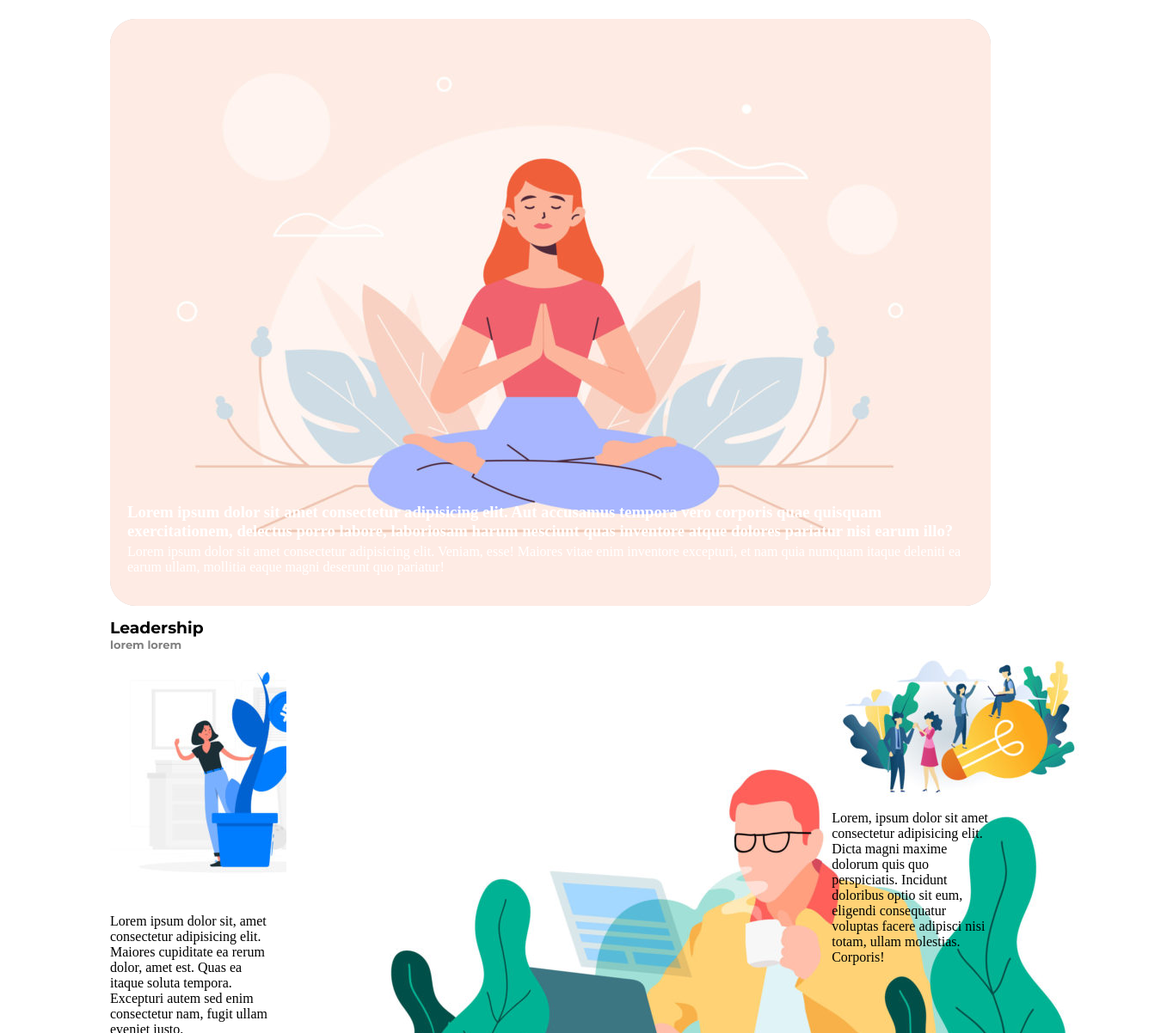
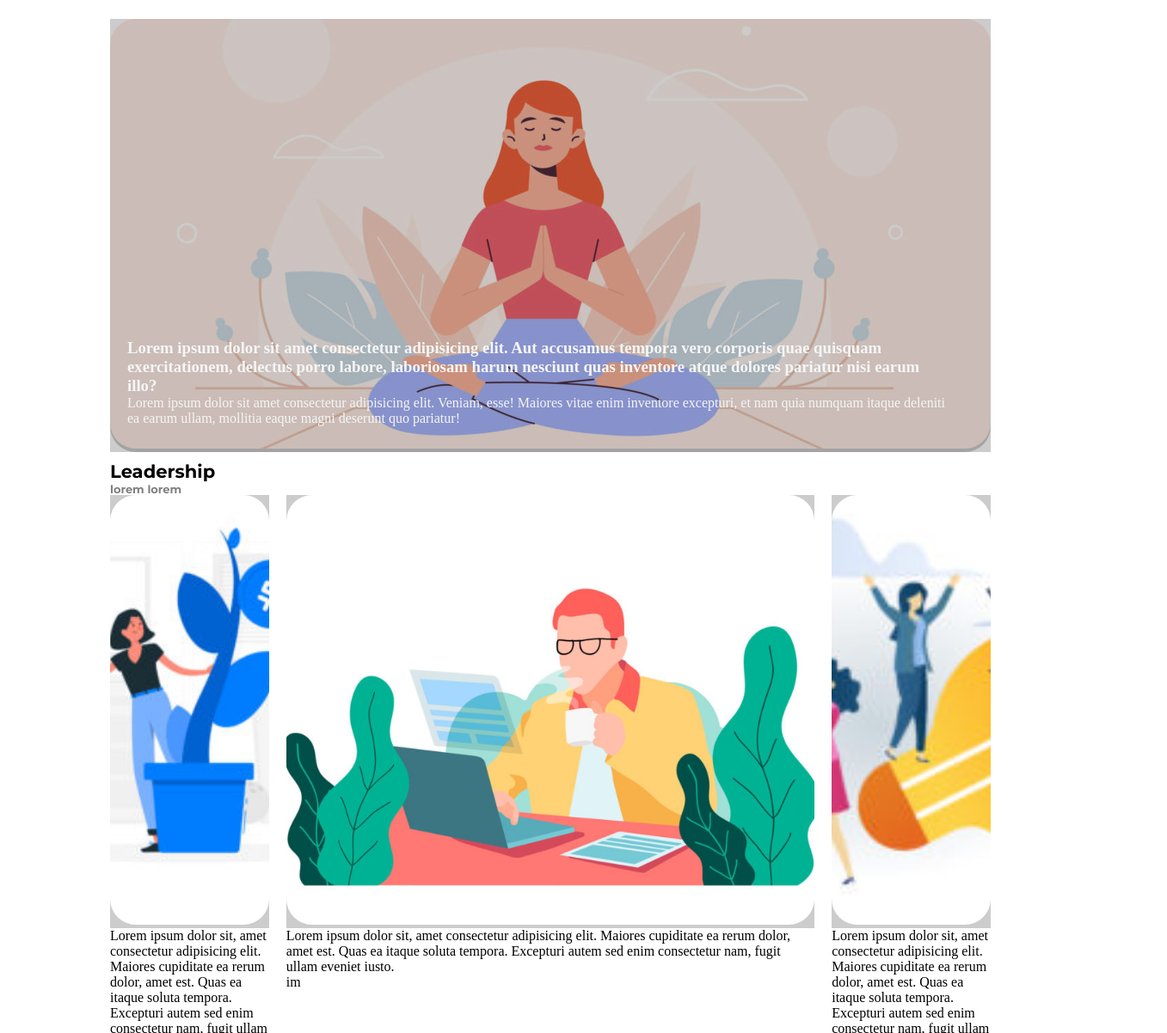
Before and after one commit to Jhon818/htmlcss-wp, a plain HTML site: page index.html in a window 1280 px wide. Shown: the part 98-1300 px from the top of the page at 86% size, 1357 px wide, since content can reach past the window. Drawn offline with Linux system fonts and the light colour scheme.

Commit message:
modifiche

```diff
--- a/css/style.css
+++ b/css/style.css
@@ -43,29 +43,31 @@ nav li a{
 
 /* jumbotron */
 .jumbotron{
-    object-fit: cover;
+    position: absolute;
+    inset: 0;
+    border-radius: 30px;
+    background-color: rgba(0, 0, 0, .2);
+}
+
+.overlay img{
     width: 100%;
     border-radius: 30px;
-    background-color: rgba(0, 0, 0, 0.2);
+    height: 500px;
+    object-fit: cover;
 }
-
 /* overlay */
-.overlay{
+.overlay.container{
     margin-top: 30px;
     position: relative;
-    color: white;
 }
+  .overlay{
+      position: relative;
+      background-color: rgba(0, 0, 0, .2);
+      width: 100%;
+      object-fit: cover;
+  }
 
-.overlay h3{
-position: absolute;
-bottom: 80px;
-left: 20px;
-}
-.overlay > p{
-    position: absolute;
-    bottom: 40px;
-    left: 20px;
-}
+
 
 /*/overlay */
 
@@ -76,6 +78,7 @@ left: 20px;
     height: 30px;
     color: black;
     font-family: 'Montserrat', sans-serif;
+    font-size: large;
 }
 
 .hdr p{
@@ -104,30 +107,45 @@ footer p::after{
 .container{
     width: 100%;
     margin: 0% auto;
-    padding-bottom: 10px;
-
+}
+aside img{
+    width: 100%;
 }
 
 aside.left{
-    width:calc((100% / 5) - 20px);
+    width:calc((100% / 5) - 20px) ;
     float: left;
 }
+
 aside.right{
     width:calc((100% / 5) - 20px) ;
     float: left;
+}
+.content img{
+   width: 100%;
+}
+
+.text{
+    position: absolute;
+    bottom: 30px;
+    left: 20px;
+    right: 50px;
+    color: whitesmoke;
+
 }
 
  /* content */
 
  /* resizing img */
- aside,.content img{
 
- }
  /* /resizing img */
 
  .content{
      width:calc(100% / 5 * 3) ;
      float: left;
      margin:0 20px;
+ }
+
+ .testo{
 
  }
--- a/index.html
+++ b/index.html
@@ -31,10 +31,18 @@
 
     </header>
 <!-- overlay -->
-    <div class="overlay">
-        <img  class="jumbotron" src="img/banner.jpg" alt="banner">
+
+    <div class="overlay container">
+            <img   src="img/banner.jpg" alt="banner">
+
+            <div class="jumbotron">
+
+            </div>
+     <div class="text">
         <h3>Lorem ipsum dolor sit amet consectetur adipisicing elit. Aut accusamus tempora vero corporis quae quisquam exercitationem, delectus porro labore, laboriosam harum nesciunt quas inventore atque dolores pariatur nisi earum illo?</h3>
         <p>Lorem ipsum dolor sit amet consectetur adipisicing elit. Veniam, esse! Maiores vitae enim inventore excepturi, et nam quia numquam itaque deleniti ea earum ullam, mollitia eaque magni deserunt quo pariatur!</p>
+     </div>
+
     </div>
 <!-- /overlay -->
     <main class="container">
@@ -44,27 +52,62 @@
         <p>lorem lorem</p>
         </header>
 
+        <!-- <div class="sidebar">
+            <div class="overlay-container">
+              <img>
+
+            </div>
+            <div class="testo">
+              <h3>...</h3>
+              <p>...</p>
+            </div>
+          </div> -->
+
+<!-- aside left -->
         <aside class="left">
+            <div class="overlay-container">
+
+                <div class="overlay">
                     <img src="/img/img-1.jpg" alt="">
+                </div>
+            </div>
+
+            <div class="testo">
                 <p>Lorem ipsum dolor sit, amet consectetur adipisicing elit. Maiores cupiditate ea rerum dolor, amet est. Quas ea itaque soluta tempora. Excepturi autem sed enim consectetur nam, fugit ullam eveniet iusto.</p>
                 im
+            </div>
         </aside>
 
         <section class="content">
+            <div class="overlay-container">
+                <div class="overlay">
                     <img src="img/banner-2.jpg" alt="">
-            Lorem ipsum, dolor sit amet consectetur adipisicing elit. Quam ipsa optio suscipit ab, sint dolorem totam saepe, repellat culpa eveniet laboriosam adipisci aliquam commodi temporibus. Provident vero tempora iste perferendis.
+                </div>
+
+            <div class="testo">
+                </p>Lorem ipsum dolor sit, amet consectetur adipisicing elit. Maiores cupiditate ea rerum dolor, amet est. Quas ea itaque soluta tempora. Excepturi autem sed enim consectetur nam, fugit ullam eveniet iusto.</p>
+                im
+              </div>
+
         </section>
 
         <aside class="right">
+            <div class="overlay-container">
+                <div class="overlay">
                     <img src="img/img-3.jpg" alt="">
-            Lorem, ipsum dolor sit amet consectetur adipisicing elit. Dicta magni maxime dolorum quis quo perspiciatis. Incidunt doloribus optio sit eum, eligendi consequatur voluptas facere adipisci nisi totam, ullam molestias. Corporis!
+                </div>
 
+            <div class="testo">
+                <p>Lorem ipsum dolor sit, amet consectetur adipisicing elit. Maiores cupiditate ea rerum dolor, amet est. Quas ea itaque soluta tempora. Excepturi autem sed enim consectetur nam, fugit ullam eveniet iusto.</p>
+                im
+            </div>
+        </div>
         </aside>
 
 
     </main>
     <footer>
-       <p>Designed by</p>
+       <p>Designed with</p>
     </footer>
 
 </body>
```
Lines whose indentation alone changed are shown as unchanged.
